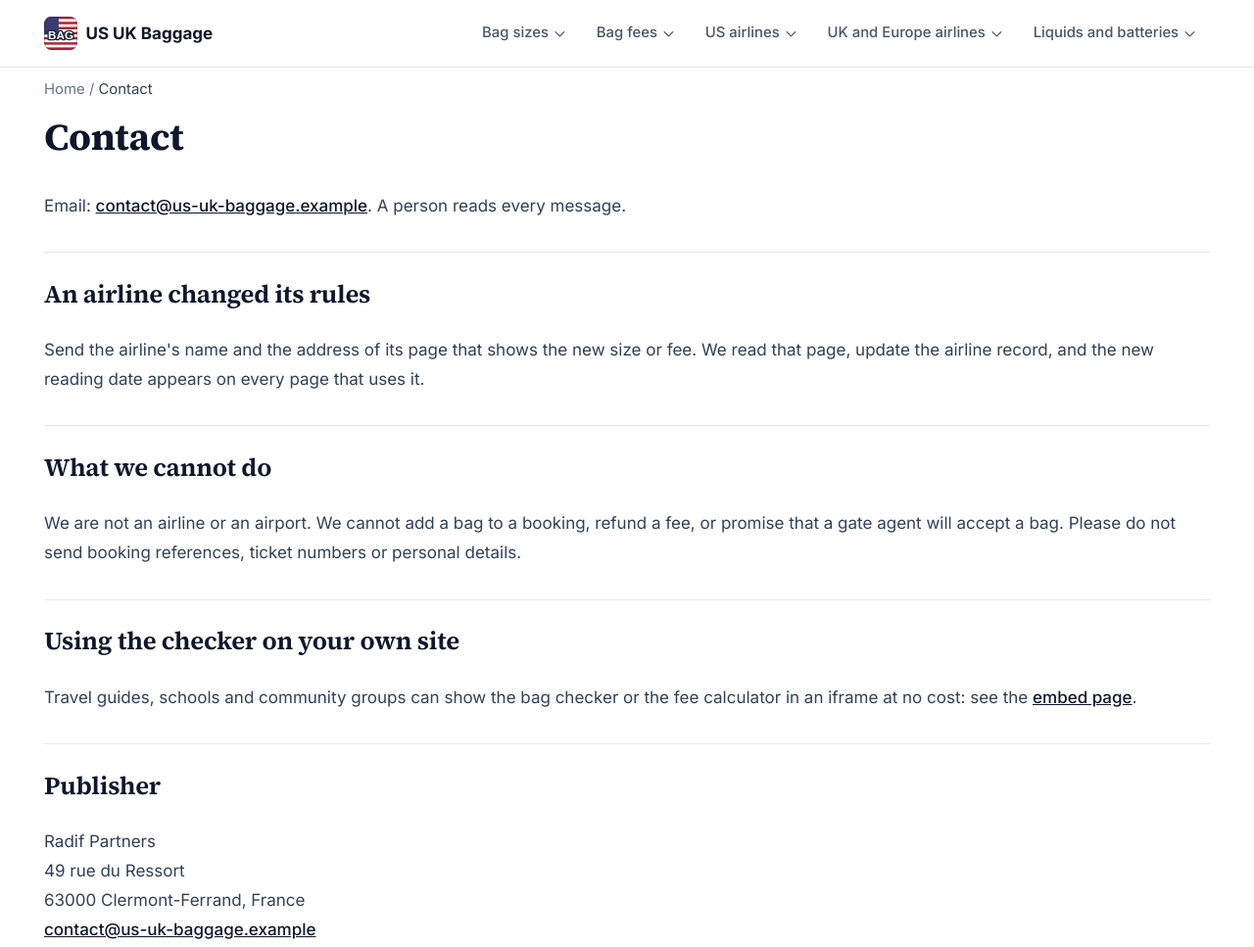
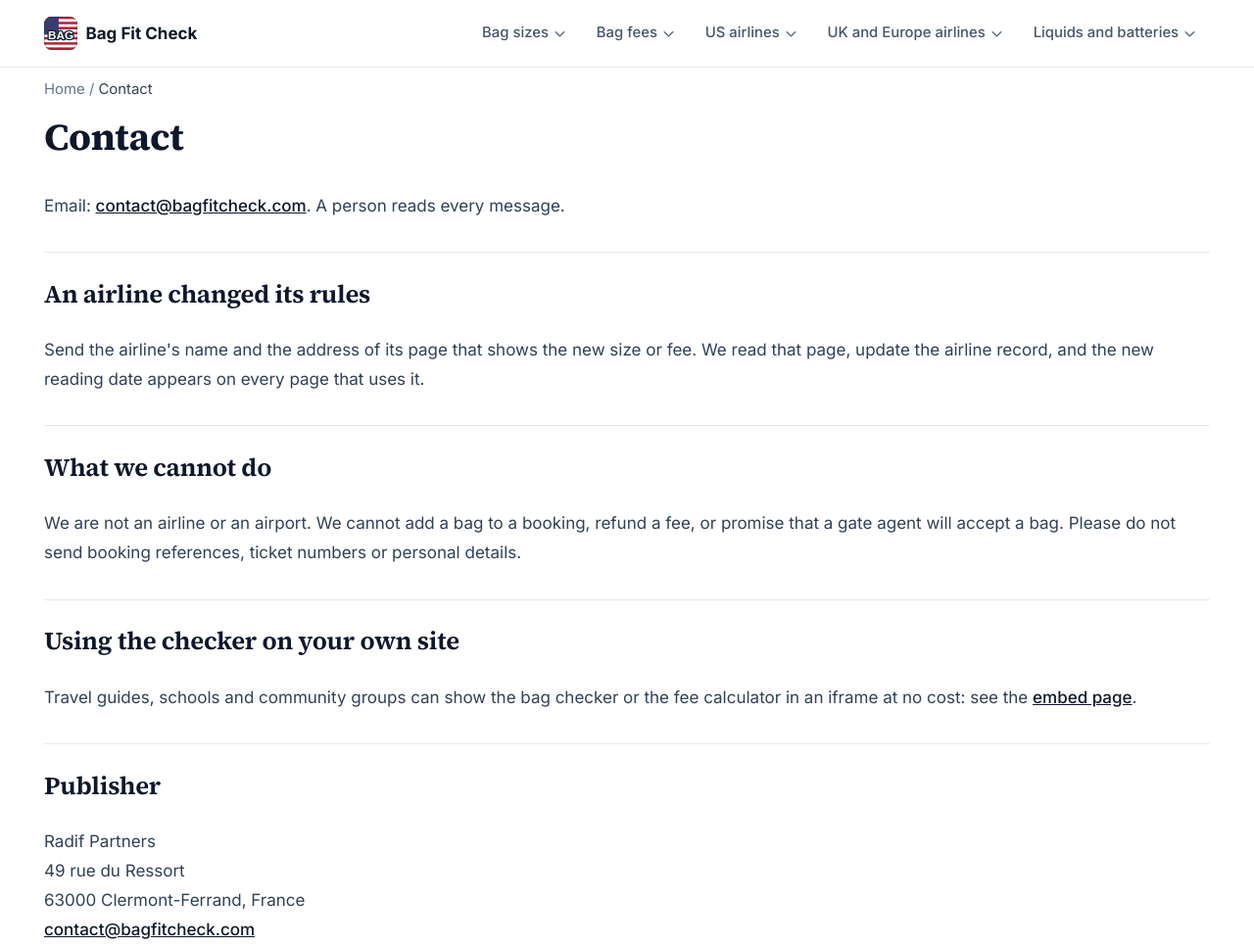
Before and after one commit to Mottalib-10M/bagfitcheck.com, an Astro site: page /en/contact in a window 1280 px wide. Shown: the top 967 px of the page at 98% size. Built offline with nearby package versions, Linux system fonts and the light colour scheme; Astro itself is replaced by a stand-in of ours.

Commit message:
Renommage sur le domaine bagfitcheck.com
Co-Authored-By: Claude Opus 5.5 <noreply@anthropic.com>

```diff
--- a/package.json
+++ b/package.json
@@ -1,5 +1,5 @@
 {
-  "name": "us-uk-baggage",
+  "name": "bagfitcheck",
   "type": "module",
   "version": "0.1.0",
   "private": true,
--- a/public/robots.txt
+++ b/public/robots.txt
@@ -3,4 +3,4 @@ Allow: /
 
 Disallow: /*?*
 
-Sitemap: https://us-uk-baggage.example/sitemap-index.xml
+Sitemap: https://bagfitcheck.com/sitemap-index.xml
--- a/src/data/og.json
+++ b/src/data/og.json
@@ -7,7 +7,7 @@
    "title": "Will my bag fit?\n17 airlines in one check",
    "subtitle": "Personal item · carry-on · checked bag fees, round trip",
    "badge": "Sizes and fees read on each airline's own page",
-   "brand": "US UK Baggage"
+   "brand": "Bag Fit Check"
   }
  ]
 }
--- a/src/data/site-config.ts
+++ b/src/data/site-config.ts
@@ -1,6 +1,6 @@
 /** Configuration centrale du site (générée par new-site.py). */
-export const SITE_URL = "https://us-uk-baggage.example";
-export const SITE_NAMES: Record<string, string> = {"en": "US UK Baggage"};
+export const SITE_URL = "https://bagfitcheck.com";
+export const SITE_NAMES: Record<string, string> = {"en": "Bag Fit Check"};
 // Partie du nom affichée en couleur dans l'en-tête (RECETTE §10.3), « » pour aucune.
 export const BRAND_ACCENT = "";
 export const LANG_TAGS: Record<string, string> = {"en": "en-US"};
@@ -18,7 +18,7 @@ export const AUTHOR_DESC: Record<string, string> = {"en": "Radif Partners reads
  *  themes reellement traites par le site, pas une liste de mots-cles : un sujet
  *  declare ici sans page qui le couvre est une declaration fausse. */
 export const KNOWS_ABOUT: Record<string, string[]> = {"en": ["Carry-on and personal item size limits of US airlines", "Checked baggage fees of US airlines", "Cabin bag and hold luggage rules of UK and European low-cost airlines", "TSA 3-1-1 liquids rule", "UK airport liquid rules and next-generation security scanners", "Lithium batteries and power banks in aircraft cabins"]};
-export const CONTACT_EMAIL = "contact@us-uk-baggage.example";
+export const CONTACT_EMAIL = "contact@bagfitcheck.com";
 export const THEME_COLOR = '#1D4E6B';
 export const LOGO_SYMBOL = 'BAG';
 export const BING_VERIFY_CODE = '';
--- a/src/i18n/ui.ts
+++ b/src/i18n/ui.ts
@@ -6,7 +6,7 @@ const en = {
   asOf: 'Airline baggage rules', lastUpdated: 'read on each airline’s own pages, last checked on',
   footerValidated: 'Every size, weight and fee links to the airline or agency page it was read on, with the date',
   footerBrowser: 'Tools run in your browser · nothing you type is sent or stored · free, no account, nothing for sale',
-  footerDisclaimer: 'US UK Baggage is an independent site published by Radif Partners. It is not an airline, the TSA, the FAA, the Department for Transport, the Civil Aviation Authority, an airport, a travel agent or a luggage seller, and it takes no bookings or payments. Sizes, weights and fees are for guidance: the airline’s conditions at booking and the staff at the airport have the final word.',
+  footerDisclaimer: 'Bag Fit Check is an independent site published by Radif Partners. It is not an airline, the TSA, the FAA, the Department for Transport, the Civil Aviation Authority, an airport, a travel agent or a luggage seller, and it takes no bookings or payments. Sizes, weights and fees are for guidance: the airline’s conditions at booking and the staff at the airport have the final word.',
   footerPopular: 'Tools',
   notFound: 'There is no page at this address. The bag checker is on the home page.',
   readMore: 'Read more', back: 'Home',
--- a/src/pages/en/about.astro
+++ b/src/pages/en/about.astro
@@ -11,7 +11,7 @@ const n = PAGES.length + 1;
 const us = AIRLINES.filter((a) => a.region === 'us').map((a) => a.name).join(', ');
 const uk = AIRLINES.filter((a) => a.region === 'uk').map((a) => a.name).join(', ');
 ---
-<PageLayout title="Radif Partners, publisher of US UK Baggage: who we are" description="Who publishes US UK Baggage, where each bag size, weight and fee comes from, what the checker does with your measurements, and why the site sells nothing." lang={lang} jsonLd={[organizationSchema(lang), profilePageSchema({ path: route('about', lang), lang }), breadcrumbSchema([{ name: 'Home', path: route('home', lang) }, { name: 'About', path: route('about', lang) }])]} breadcrumbs={[{ label: 'About' }]}>
+<PageLayout title="Radif Partners, publisher of Bag Fit Check: who we are" description="Who publishes Bag Fit Check, where each bag size, weight and fee comes from, what the checker does with your measurements, and why the site sells nothing." lang={lang} jsonLd={[organizationSchema(lang), profilePageSchema({ path: route('about', lang), lang }), breadcrumbSchema([{ name: 'Home', path: route('home', lang) }, { name: 'About', path: route('about', lang) }])]} breadcrumbs={[{ label: 'About' }]}>
   <header class="mb-6"><p class="kicker">About</p><h1 class="mt-0 text-3xl font-bold text-navy-900 md:text-4xl">Who is behind {SITE_NAMES[lang]}</h1></header>
   <div class="prose prose-slate max-w-none">
     <div class="not-prose mb-6"><p class="text-lg font-semibold text-navy-900">{AUTHOR_NAME}</p><p class="text-navy-700">{AUTHOR_ROLE[lang]}</p></div>
--- a/src/pages/en/contact.astro
+++ b/src/pages/en/contact.astro
@@ -6,7 +6,7 @@ import { route } from '../../i18n/routes';
 import { displayDate } from '../../lib/format';
 const lang = 'en';
 ---
-<PageLayout title={`Contact ${SITE_NAMES[lang]}: a size, a fee, the bag checker`} description="Write to US UK Baggage when an airline changes a bag size or fee, when a page seems wrong, or to embed the bag checker on a travel guide, school or community site." lang={lang} noindex={true} breadcrumbs={[{ label: 'Contact' }]} showAuthor={false}>
+<PageLayout title={`Contact ${SITE_NAMES[lang]}: a size, a fee, the bag checker`} description="Write to Bag Fit Check when an airline changes a bag size or fee, when a page seems wrong, or to embed the bag checker on a travel guide, school or community site." lang={lang} noindex={true} breadcrumbs={[{ label: 'Contact' }]} showAuthor={false}>
   <div class="prose prose-slate max-w-none">
     <h1>Contact</h1>
     <p>Email: <a href={`mailto:${CONTACT_EMAIL}`}>{CONTACT_EMAIL}</a>. A person reads every message.</p>
--- a/src/pages/en/editorial-policy.astro
+++ b/src/pages/en/editorial-policy.astro
@@ -5,7 +5,7 @@ import { route } from '../../i18n/routes';
 import { displayDate } from '../../lib/format';
 const lang = 'en';
 ---
-<PageLayout title={`Editorial policy of ${SITE_NAMES[lang]}: sources and corrections`} description="Which airline, TSA, FAA, GOV.UK and airport pages US UK Baggage relies on, how sizes and fees are dated, which sources it refuses and how a mistake is fixed." lang={lang} noindex={true} breadcrumbs={[{ label: 'Editorial policy' }]} showAuthor={false}>
+<PageLayout title={`Editorial policy of ${SITE_NAMES[lang]}: sources and corrections`} description="Which airline, TSA, FAA, GOV.UK and airport pages Bag Fit Check relies on, how sizes and fees are dated, which sources it refuses and how a mistake is fixed." lang={lang} noindex={true} breadcrumbs={[{ label: 'Editorial policy' }]} showAuthor={false}>
   <div class="prose prose-slate max-w-none">
     <h1>Editorial and corrections policy</h1>
     <p>People use these pages to decide which bag to pack and whether to pay for a bag before they fly. A size that is a centimetre out of date can cost a gate fee, so every limit and every fee points back to the page it was read on, with the day it was read.</p>
--- a/src/pages/en/method.astro
+++ b/src/pages/en/method.astro
@@ -12,7 +12,7 @@ const B = h.P.rules.batteries, T = h.P.rules.tsa, U = h.P.rules.uk;
 const wayback = AIRLINES.filter((a) => a.via === 'wayback');
 const rows = AIRLINES.map((a) => [a.name, a.region === 'us' ? 'US' : 'UK / Europe', a.dynamic ? 'per flight' : 'fixed table', h.date(a.readOn) + (a.via === 'wayback' ? ' (archived copy)' : '')]);
 ---
-<PageLayout title="Method of US UK Baggage: how bags are tested, fees added" description="How US UK Baggage tests your bag against each airline's size and weight limits, adds up round-trip bag fees and reads TSA, UK airport and battery rules." lang={lang} jsonLd={[articleSchema({ title: 'How a bag is tested and how fees are added up', description: 'Method of US UK Baggage', path: route('method', lang), lang }), breadcrumbSchema([{ name: 'Home', path: route('home', lang) }, { name: 'Method', path: route('method', lang) }])]} breadcrumbs={[{ label: 'Method' }]}>
+<PageLayout title="Method of Bag Fit Check: how bags are tested, fees added" description="How Bag Fit Check tests your bag against each airline's size and weight limits, adds up round-trip bag fees and reads TSA, UK airport and battery rules." lang={lang} jsonLd={[articleSchema({ title: 'How a bag is tested and how fees are added up', description: 'Method of Bag Fit Check', path: route('method', lang), lang }), breadcrumbSchema([{ name: 'Home', path: route('home', lang) }, { name: 'Method', path: route('method', lang) }])]} breadcrumbs={[{ label: 'Method' }]}>
   <header class="mb-6"><p class="kicker">Method</p><h1 class="mt-0 text-3xl font-bold text-navy-900 md:text-4xl">How a bag is tested and how fees are added up</h1></header>
   <div class="prose prose-slate max-w-none">
     <p>Every tool and every page reads two data files: one record per airline (sizes, weights, fees, free-bag benefits, the pages they were read on and the date), and one file of security and battery rules. No size or fee is typed into a page; when an airline changes a figure, the record changes and every page follows. Automated tests run each calculation on cases worked out by hand from the airline's own figures.</p>
```
Also changed, not shown: public/manifest.webmanifest, public/og-en.png (added), 1 other file.
